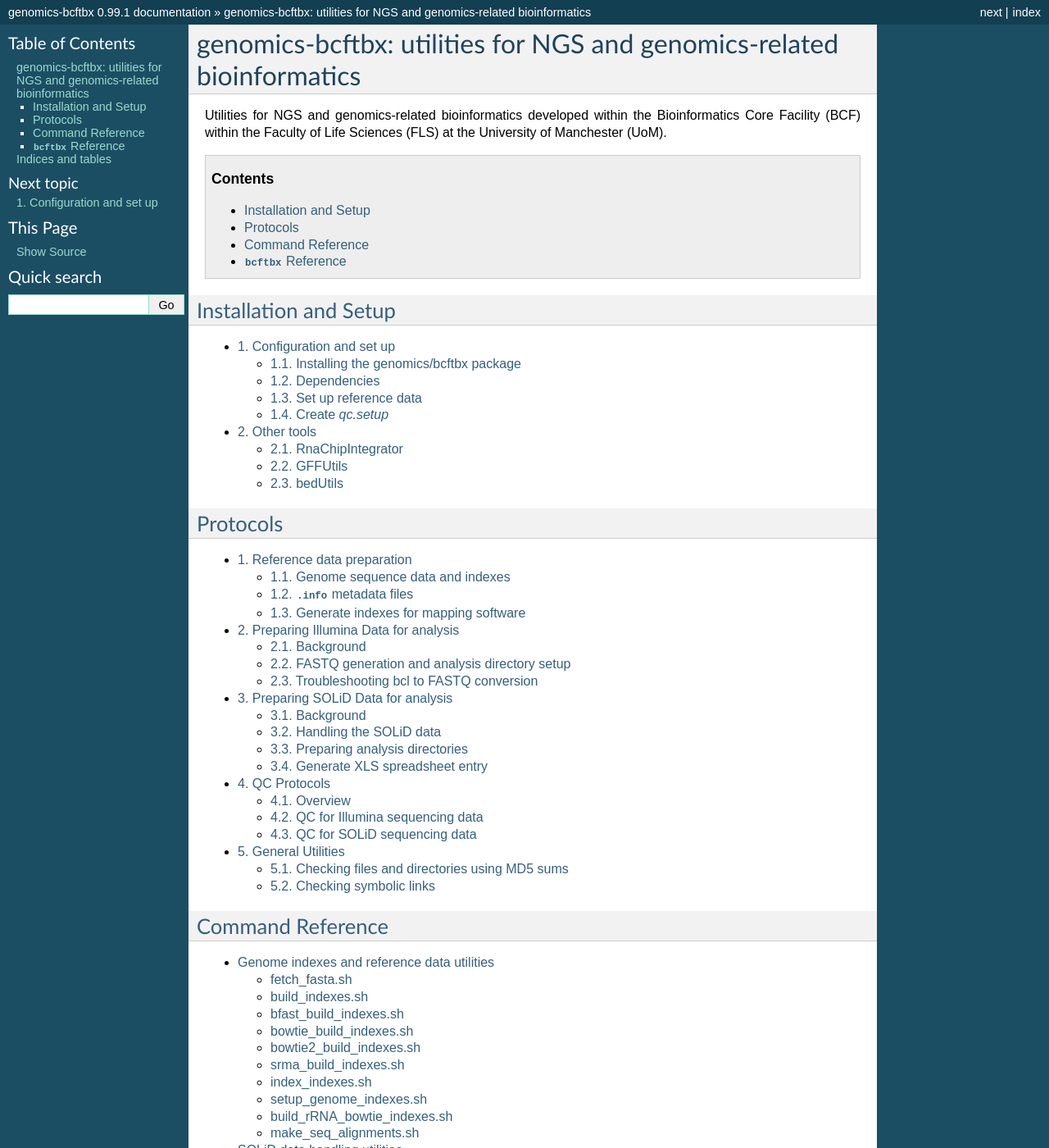
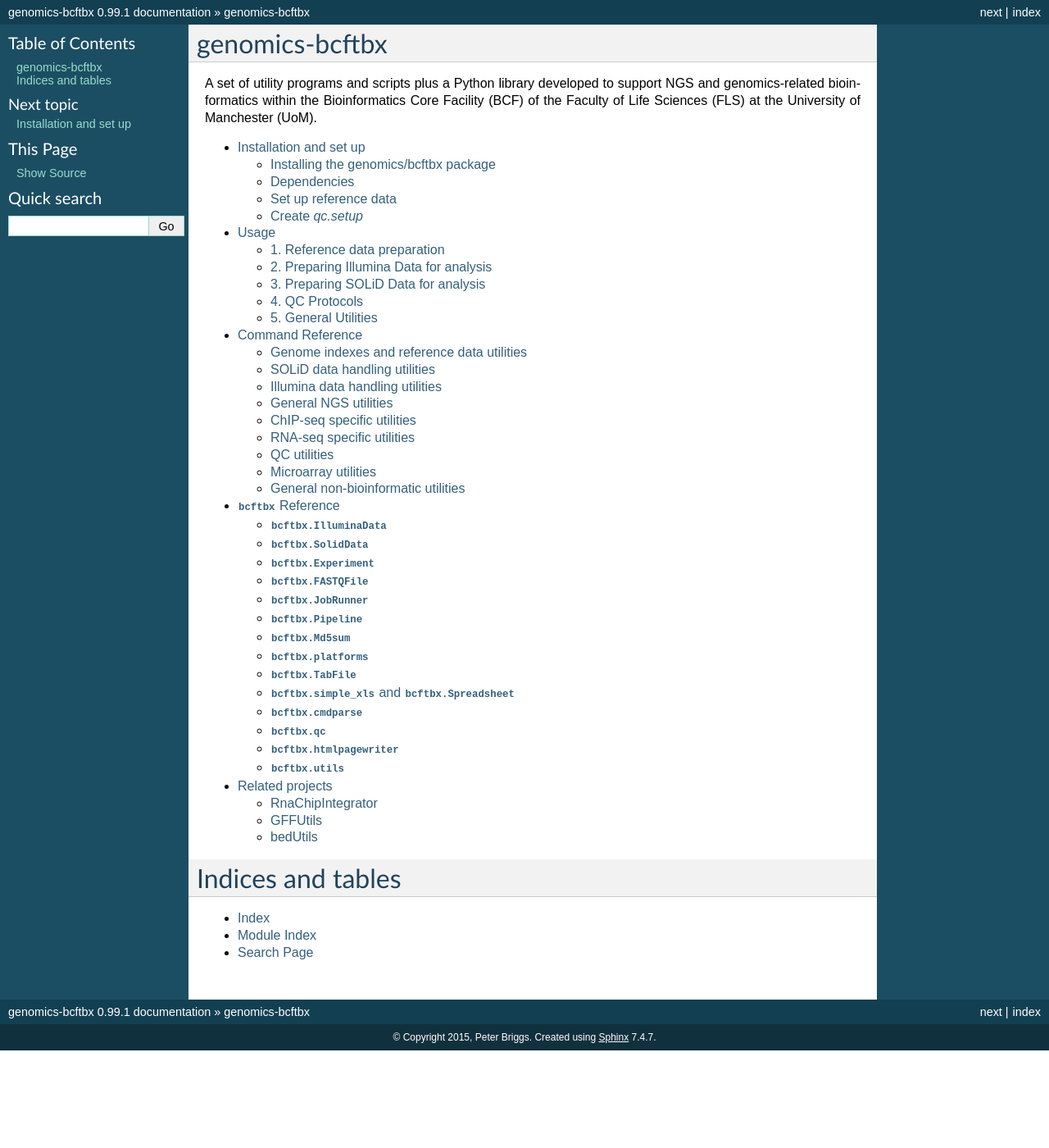
Before and after one commit to fls-bioinformatics-core/genomics, a Sphinx documentation site: the page built from docs/source/index.rst, in a window 1280 px wide and 1400 px high. Shown: the whole window at 82% size. Built offline with Sphinx 7.4.7, drawn with Linux system fonts in a browser that asks for light colours; some of the changed text lies outside the part shown.

Commit message:
docs: more updates to the sphinx documentation.

```diff
--- a/docs/source/config.rst
+++ b/docs/source/config.rst
@@ -1,17 +1,17 @@
-Configuration and set up
-========================
+Installation and set up
+=======================
 
 Installing the genomics/bcftbx package
 **************************************
 
-It is recommended to install directly from github using `pip`::
+It is recommended to install directly from github using ``pip``::
 
-    pip install git+https://github.com/fls-bioinformatics-core/genomics.git@devel
+    pip install git+https://github.com/fls-bioinformatics-core/genomics.git
 
 from within the top-level source directory to install the package.
 
 To use the package without installing it first you will need to add the
-directory to your `PYTHONPATH` environment, and reference the scripts and
+directory to your ``PYTHONPATH`` environment, and reference the scripts and
 programs using their full paths.
 
 
--- a/docs/source/external.rst
+++ b/docs/source/external.rst
@@ -1,5 +1,5 @@
-Other tools
-===========
+Related projects
+================
 
 These are other BCF-related utilities external to this package.
 
--- a/docs/source/index.rst
+++ b/docs/source/index.rst
@@ -1,72 +1,19 @@
-genomics-bcftbx: utilities for NGS and genomics-related bioinformatics
-======================================================================
+genomics-bcftbx
+===============
 
-Utilities for NGS and genomics-related bioinformatics developed within the
-Bioinformatics Core Facility (BCF) within the Faculty of Life Sciences (FLS)
-at the University of Manchester (UoM).
-
-.. contents:: Contents
-   :local:
-
-Installation and Setup
-**********************
-
-.. toctree::
-   :numbered:
-   :maxdepth: 2
-
-   config
-   external
-
-Protocols
-*********
-
-.. toctree::
-   :numbered:
-   :maxdepth: 2
-
-   protocols/prep_ref_data
-   protocols/prep_illumina
-   protocols/prep_solid
-   protocols/qc
-   protocols/utilities
-
-Command Reference
-*****************
+A set of utility programs and scripts plus a Python library developed to
+support NGS and genomics-related bioinformatics within the Bioinformatics
+Core Facility (BCF) of the Faculty of Life Sciences (FLS) at the University
+of Manchester (UoM).
 
 .. toctree::
    :maxdepth: 2
 
-   reference/build_indexes
-   reference/solid2cluster
-   reference/illumina2cluster
-   reference/ngs_general
-   reference/chip_seq
-   reference/rna_seq
-   reference/qc_pipeline
-   reference/microarray
-   reference/utils
-
-``bcftbx`` Reference
-********************
-
-.. toctree::
-   :maxdepth: 2
-
-   bcftbx/IlluminaData
-   bcftbx/SolidData
-   bcftbx/Experiment
-   bcftbx/FASTQFile
-   bcftbx/JobRunner
-   bcftbx/Pipeline
-   bcftbx/Md5sum
-   bcftbx/platforms
-   bcftbx/TabFile
-   bcftbx/spreadsheets
-   bcftbx/cmdparse
-   bcftbx/qc
-   bcftbx/htmlpagewriter
-   bcftbx/utils
+   config
+   usage
+   reference
+   bcftbx
+   external
 
 Indices and tables
 ==================
```
Also changed, not shown: docs/source/bcftbx.rst (added, +20 -0 lines), docs/source/reference.rst (added, +15 -0 lines), docs/source/usage.rst (added, +15 -0 lines).
